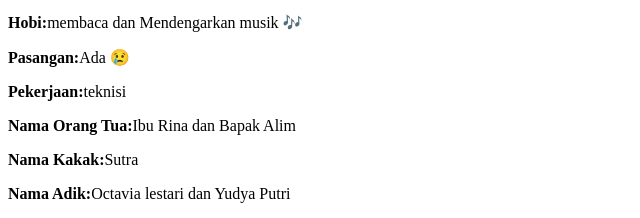
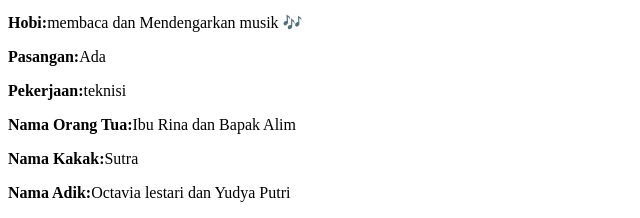
Before and after one commit to 2511500092-RESTU/2511500092-PWD-TI1J-2526O, a plain HTML site: page pertemuan-02/autolengkap.html in a window 1280 px wide. Shown: the part 410-628 px from the top of the page, 0-640 px from the left. Drawn offline with Linux system fonts and the light colour scheme.

```diff
--- a/pertemuan-02/autolengkap.html
+++ b/pertemuan-02/autolengkap.html
@@ -28,7 +28,7 @@
             <p><strong>Tempat Lahir:</strong>Pangkalpinang</p>
             <p><strong>Tanggal Lahir:</strong>31 Desember 2006</p>
             <p><strong>Hobi:</strong>membaca dan Mendengarkan musik &#127926;</p>
-            <p><strong>Pasangan:</strong>Ada &#128546;</p>
+            <p><strong>Pasangan:</strong>Ada</p>
             <p><strong>Pekerjaan:</strong>teknisi</p>
             <p><strong>Nama Orang Tua:</strong>Ibu Rina dan Bapak Alim</p>
             <p><strong>Nama Kakak:</strong>Sutra</p>
```
Also changed, not shown: pertemuan-02/emmet.html (+1 -1 lines).
